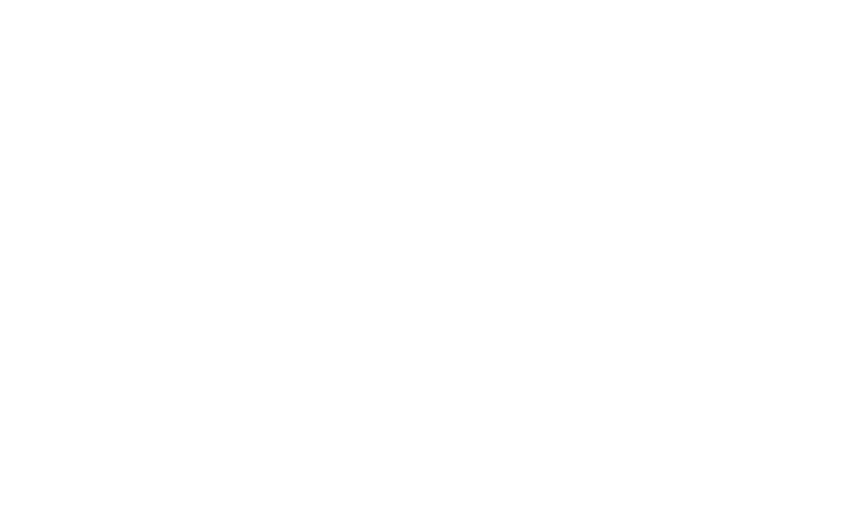
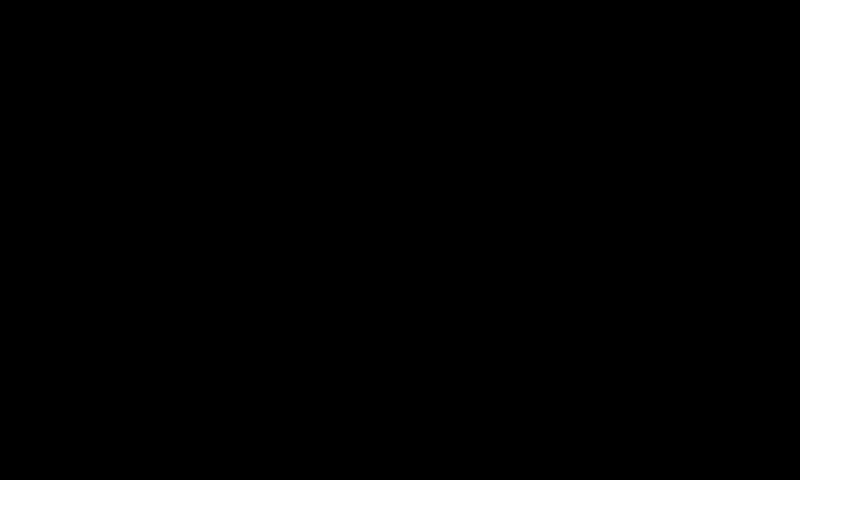
Before and after one commit to arkwnet/AoiEngine, a plain HTML site: page index.html in a window 1280 px wide. Shown: the whole page, without its empty margins (0-863 px from the left). Drawn offline with Linux system fonts and the light colour scheme.

Commit message:
Add onload and initialize code

```diff
--- a/index.html
+++ b/index.html
@@ -4,7 +4,9 @@
 		<title>AoiEngine</title>
 		<link rel="stylesheet" href="css/base.css">
 		<script type="text/javascript" src="js/AoiEngine.js"></script>
+		<meta charset="utf-8">
 	</head>
 	<body>
+		<canvas id="canvas" width="800" height="480"></canvas>
 	</body>
 </html>
--- a/js/AoiEngine.js
+++ b/js/AoiEngine.js
@@ -3,3 +3,16 @@
 	Copyright (c) 2021 Sora Arakawa
 	Licensed under the MIT License
 */
+
+var canvas = null;
+var g = null;
+
+window.onload = function() {
+	AoiInit();
+}
+
+function AoiInit() {
+	canvas = document.getElementById("canvas");
+	g = canvas.getContext("2d");
+	g.fillRect(0, 0, 800, 480);
+}
```
